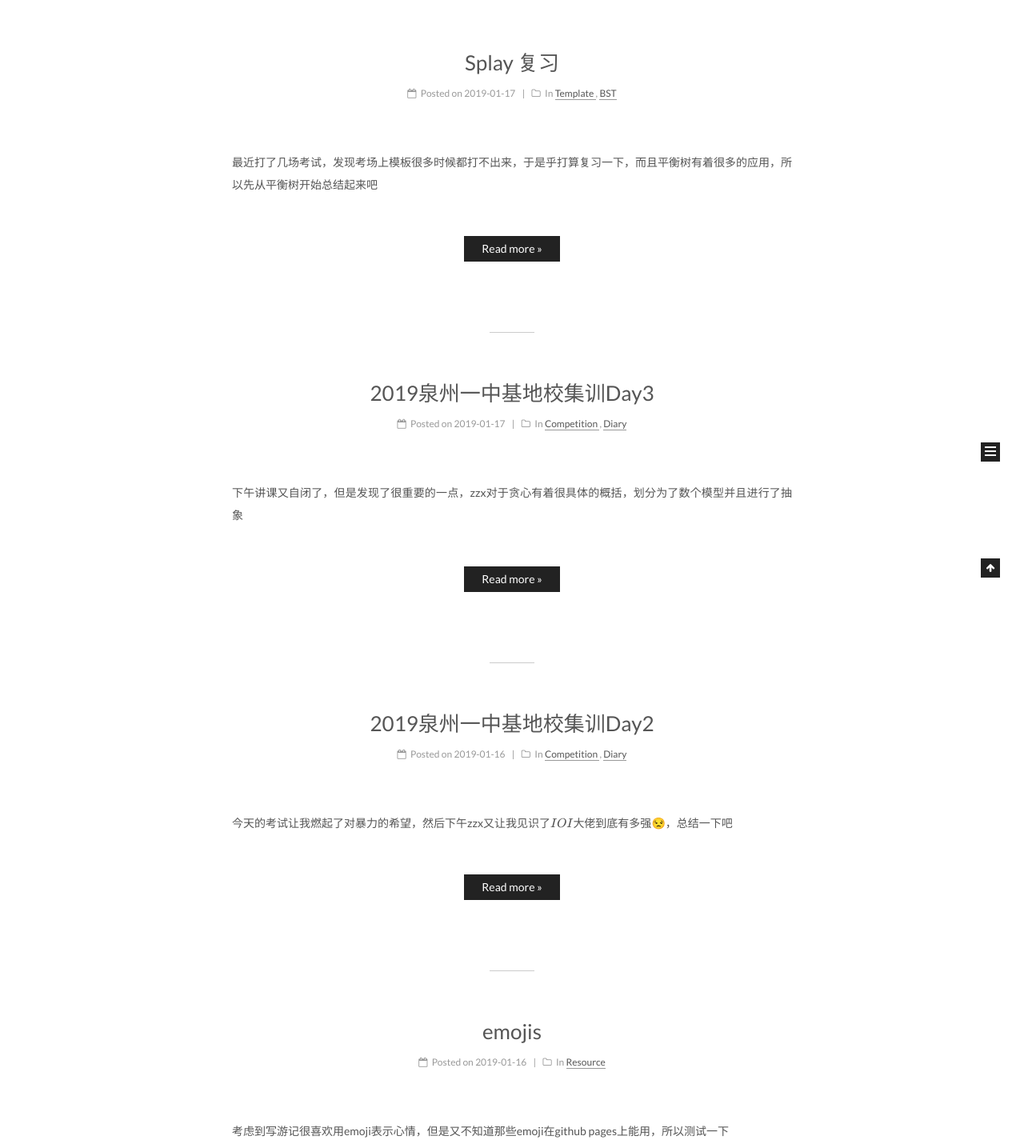
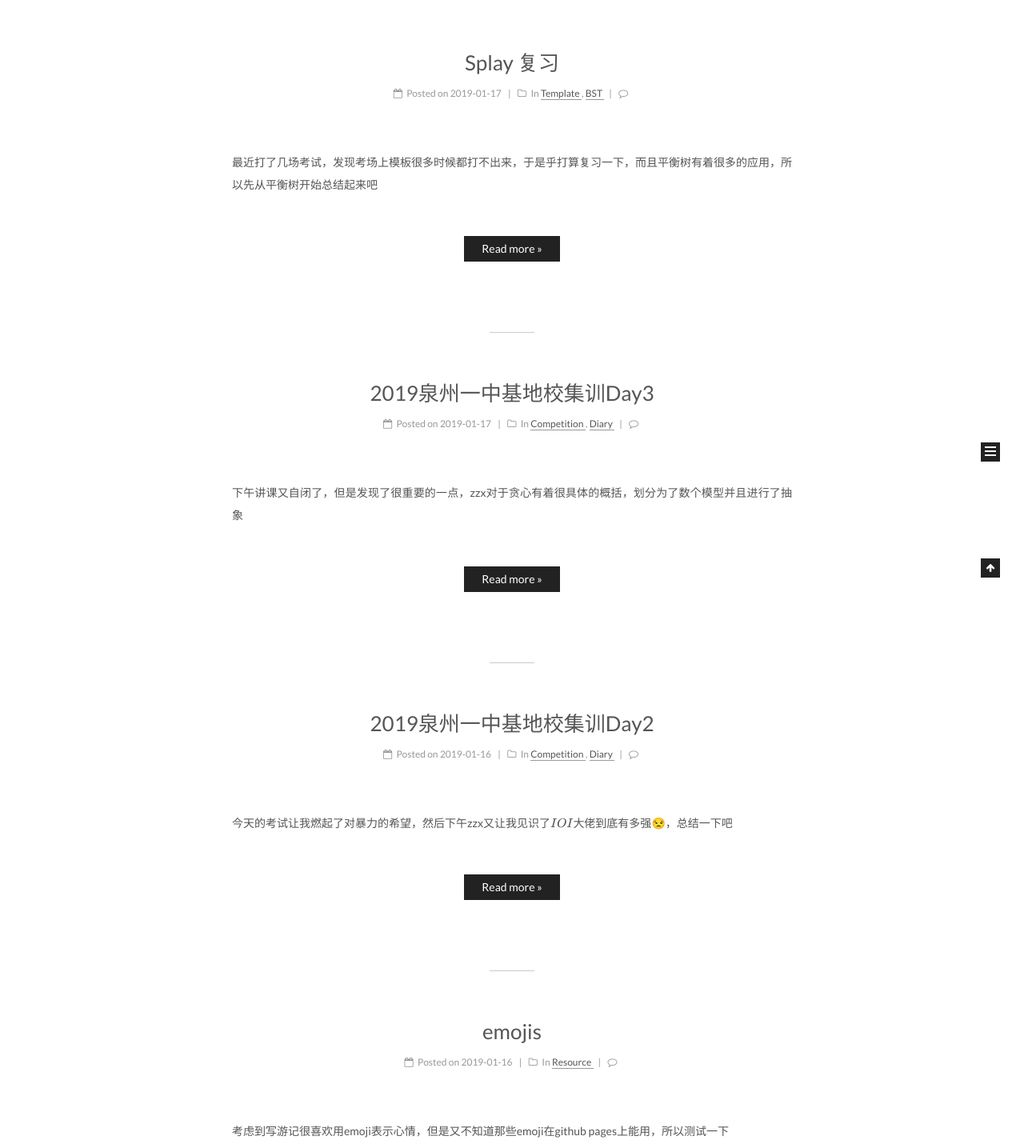
Before and after one commit to BalanceUhen/BalanceUhen.github.io, a Jekyll site: the page built from index.html, in a window 1280 px wide. Shown: the part 278-1703 px from the top of the page at 80% size. Built offline with Jekyll 4.4.1, drawn with Linux system fonts in a browser that asks for light colours; emoji names are drawn with the system emoji font; formulas are drawn with MathJax 3; the list of posts is cut into pages by our own code; comment, search, counter and statistics services are not loaded.

Commit message:
Update _config.yml

```diff
--- a/_config.yml
+++ b/_config.yml
@@ -379,8 +379,8 @@ baidu_analytics: a0f089fb92e86da3b93be09eb0a85fbd
 
 # Disqus
 disqus:
-  enable: false
-  shortname:
+  enable: true
+  shortname: my-blog-chq8vigbxe
   count: true
   # hide comments (visitors need to click to load the comments)
   # count need to be false when hide is true
```
